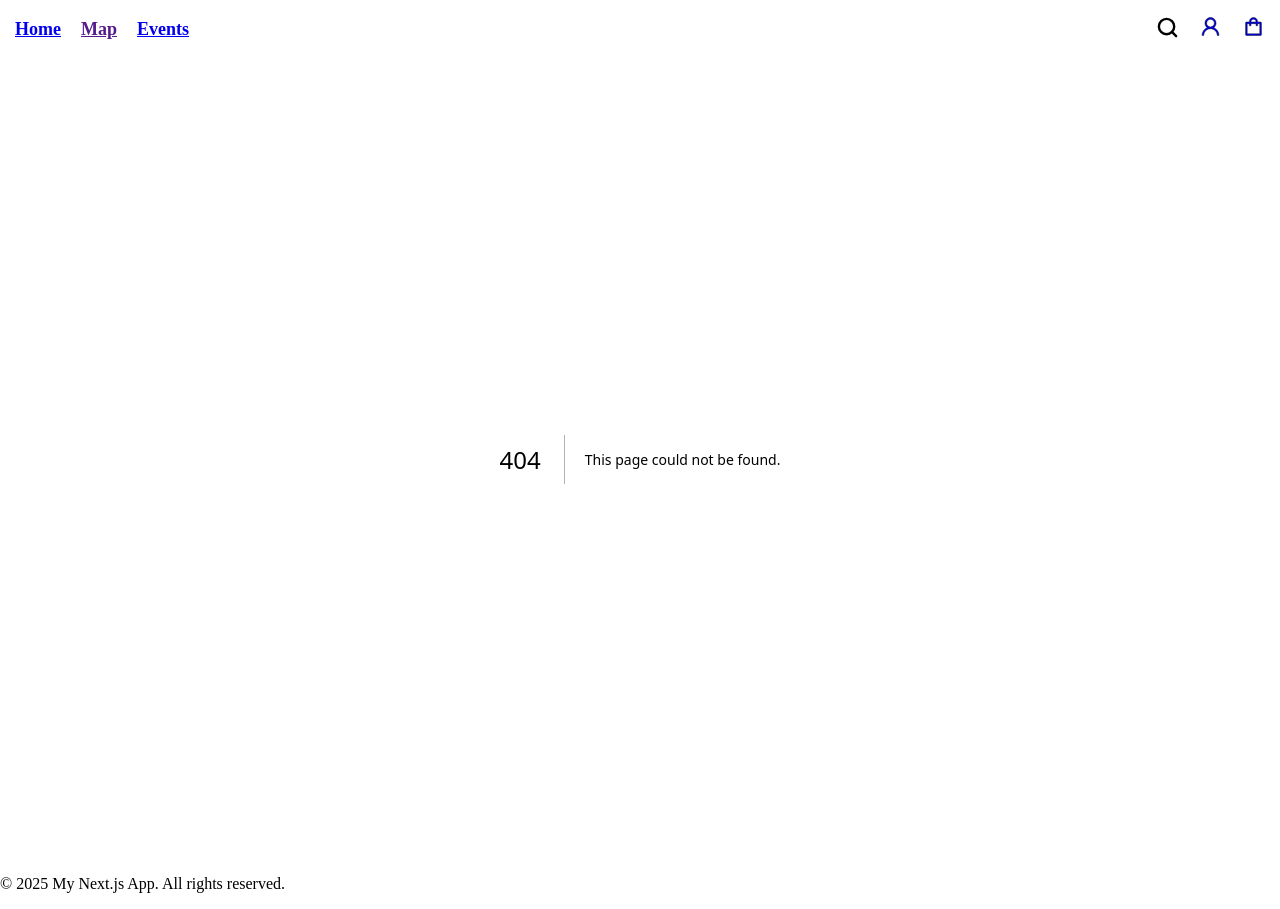
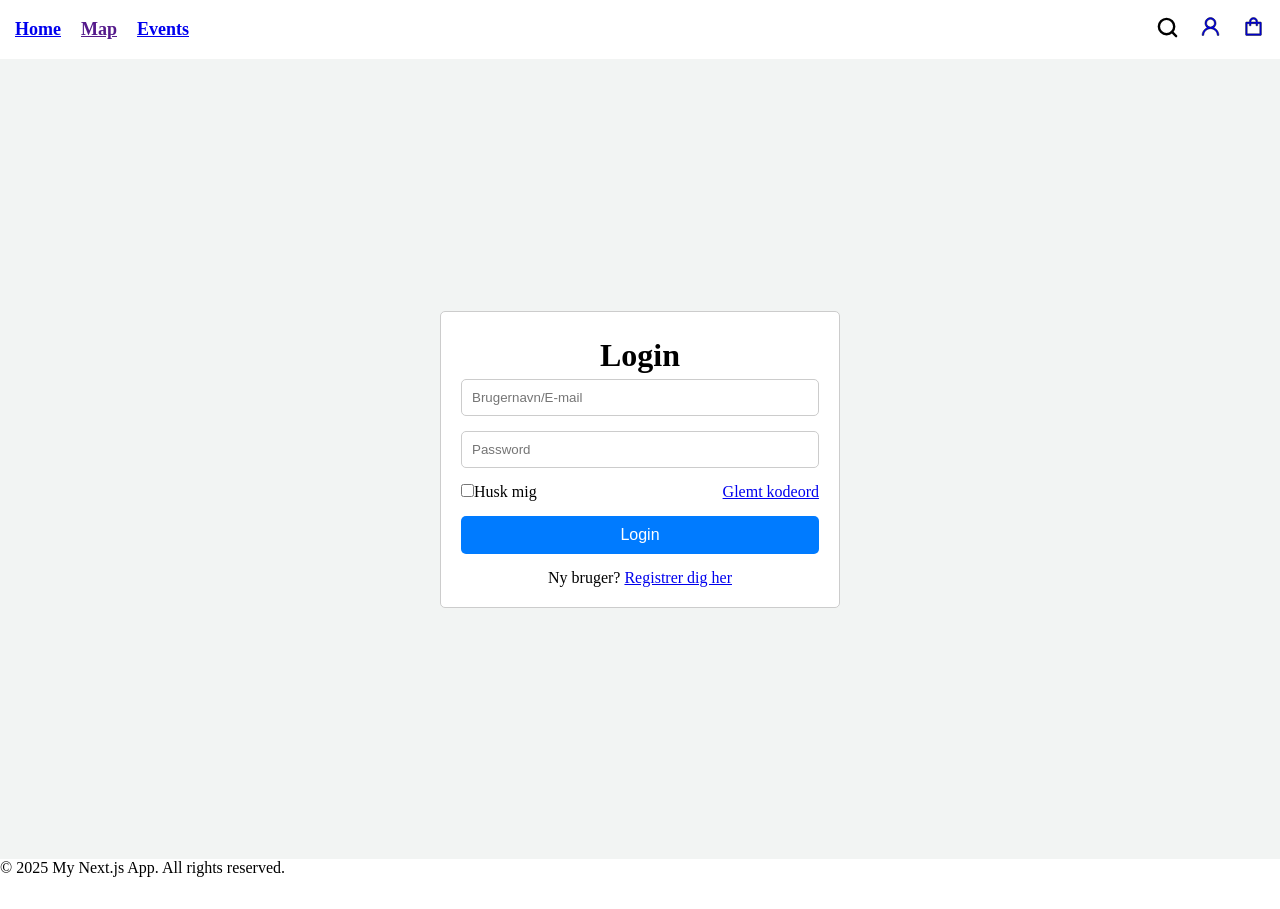
Before and after one commit to JonatanDZ/p2, a Next.js app: page /login in a window 1280 px wide. Before the commit this address had no page. After the commit the page ends 877 px from the top, so only its background shows below. Built offline with nearby package versions, Linux system fonts and the light colour scheme.

Commit message:
login page
tilføjet login mappe med en login page
dertil tilføjet en mappe "authentication"

```diff
--- /dev/null
+++ b/src/app/login/login.css
@@ -0,0 +1,52 @@
+* {
+  margin: 0;
+  padding: 0;
+  box-sizing: border-box;
+}
+
+.login-name {
+  text-align: center;
+  padding: 5px;
+}
+
+.container {
+  max-width: 400px;
+  width: 100%;
+  padding: 20px;
+  border: 1px solid #ccc;
+  border-radius: 5px;
+  background-color: #fff;
+}
+
+.input-box {
+  margin-bottom: 15px;
+}
+
+.input-box input {
+  width: 100%;
+  padding: 10px;
+  border: 1px solid #ccc;
+  border-radius: 5px;
+}
+
+.remember-forgot {
+  display: flex;
+  justify-content: space-between;
+  align-items: center;
+  margin-bottom: 15px;
+}
+
+button {
+  width: 100%;
+  padding: 10px;
+  border: none;
+  border-radius: 5px;
+  background-color: #007bff;
+  color: white;
+  font-size: 16px;
+}
+
+.register-link {
+  text-align: center;
+  margin-top: 15px;
+}
--- /dev/null
+++ b/src/app/login/login.jsx
@@ -0,0 +1,32 @@
+import React from 'react';
+import './login.css';
+
+const loginComponent = () => {
+    return (
+      <div className='container'>
+        <form action="">
+            <h1 className='login-name'>Login</h1>
+            <div className="input-box">
+              <input type="text" placeholder='Brugernavn/E-mail' required></input>
+            </div>
+
+            <div className="input-box">
+              <input type="password" placeholder='Password' required></input>
+            </div>
+
+            <div className="remember-forgot">
+              <label><input type="checkbox" />Husk mig</label>
+              <a href='#'>Glemt kodeord</a>
+            </div>
+
+            <button type="submit">Login</button>
+
+            <div className="register-link">
+              <p>Ny bruger? <a href="#">Registrer dig her</a></p>
+            </div>
+        </form>
+      </div>
+    );
+  }
+
+export default loginComponent;
--- /dev/null
+++ b/src/app/login/page.css
@@ -0,0 +1,7 @@
+.main-container {
+    display: flex;
+    justify-content: center;
+    align-items: center;
+    height: 100vh;
+    background-color: #f2f4f3ff;
+  }
--- /dev/null
+++ b/src/app/login/page.js
@@ -0,0 +1,11 @@
+import React from 'react';
+import LoginComponent from './login';
+import './page.css';
+
+export default function Login() {
+  return (
+    <div className="main-container">
+       <LoginComponent />
+    </div>
+  );
+}
```
Also changed, not shown: package.json (+4 -3 lines), src/app/login/authentication/authService.js (added), src/app/login/authentication/protectedRoute.js (added), 1 other file (tests, documents, lock files or other folders).
